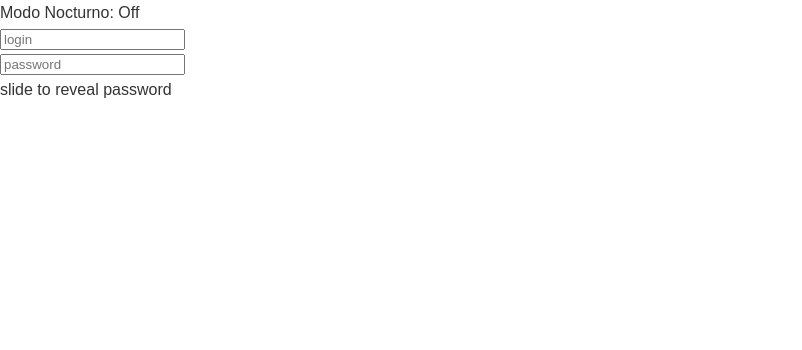
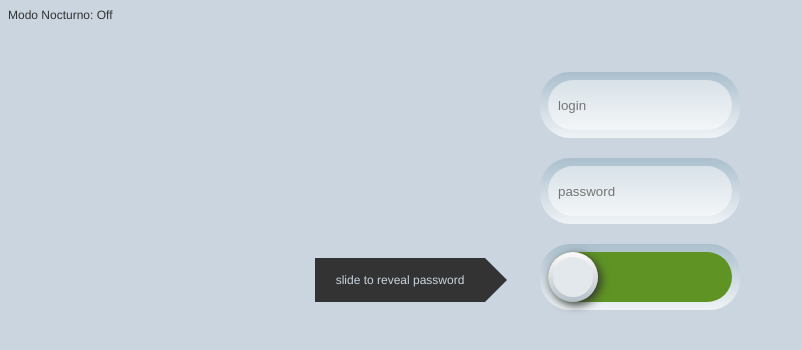
Before and after one commit to AndrickUMG/notesumg.online, a plain HTML site: page index.html in a window 1280 px wide. Shown: the whole page, without its empty margins (0-802 px from the left). Drawn offline with nearby package versions, Linux system fonts and the light colour scheme.

Commit message:
Update styles.css

```diff
--- a/styles.css
+++ b/styles.css
@@ -1,37 +1,105 @@
-body {
-    font-family: Arial, sans-serif;
-    line-height: 1.6;
-    margin: 0;
-    padding: 0;
-    color: #333;
+/* Agrega esto al inicio de tu archivo CSS */
+:root {
+    --background-color: #cad5df;
+    --text-color: #333;
+    --input-background: rgba(255, 255, 255, 0.5);
+    --button-background: #5f9424;
+    --button-active: #b4c0c9;
 }
 
-header, footer {
-    background-color: #004d99;
-    color: white;
-    text-align: center;
-    padding: 1em;
+[data-theme="dark"] {
+    --background-color: #333;
+    --text-color: #cad5df;
+    --input-background: #444;
+    --button-background: #666;
+    --button-active: #aaa;
 }
 
-nav ul {
-    list-style: none;
-    padding: 0;
+body {
+    background-color: var(--background-color);
+    font-family: Helvetica, sans-serif;
+    color: var(--text-color);
+    font-size: 12px;
+    transition: background-color 0.3s, color 0.3s;
 }
 
-nav ul li {
-    display: inline;
-    margin-right: 10px;
+#container {
+    position: relative;
+    width: 650px;
+    height: 230px;
+    margin: 50px auto;
 }
 
-main {
-    padding: 20px;
-    text-align: center;
+.input-wrapper {
+    margin: 20px auto;
+    width: 200px;
+    height: 66px;
+    border-radius: 30px;
+    position: relative;
+    background: linear-gradient(to bottom, #aabfcd 0%, #eff3f6 100%);
 }
 
-h1, h2 {
-    font-size: 24px;
+#blt_wrapper, input {
+    width: 184px;
+    height: 50px;
+    position: absolute;
+    top: 8px;
+    left: 8px;
+    background: var(--button-background);
+    border-radius: 30px;
 }
 
-p {
-    font-size: 16px;
+input {
+    background: var(--input-background);
+    outline: none;
+    border: 0;
+    padding: 3px 10px;
+    width: 164px;
+    height: 44px;
 }
+
+#slider_blt {
+    width: 50px;
+    height: 50px;
+    border-radius: 50%;
+    position: absolute;
+    left: 0;
+    top: 0;
+    box-shadow: 3px 3px 10px #333;
+    background: linear-gradient(to bottom, #fffafa 0%, #b4c0c9 100%);
+}
+
+#slider_blt:after {
+    content: "";
+    position: absolute;
+    width: 40px;
+    height: 40px;
+    background: #e2e8ec;
+    left: 5px;
+    top: 5px;
+    border-radius: 50%;
+}
+
+#instruction {
+    background: #333;
+    width: 170px;
+    height: 29px;
+    position: absolute;
+    bottom: 0;
+    left: 0;
+    text-align: center;
+    padding-top: 15px;
+    font-size: 12px;
+    color: #cad5df;
+}
+
+#instruction:after {
+    content: "";
+    position: absolute;
+    border-top: 22px solid transparent;
+    border-right: 22px solid transparent;
+    border-bottom: 22px solid transparent;
+    border-left: 22px solid #333;
+    right: -44px;
+    top: 0;
+}
```
